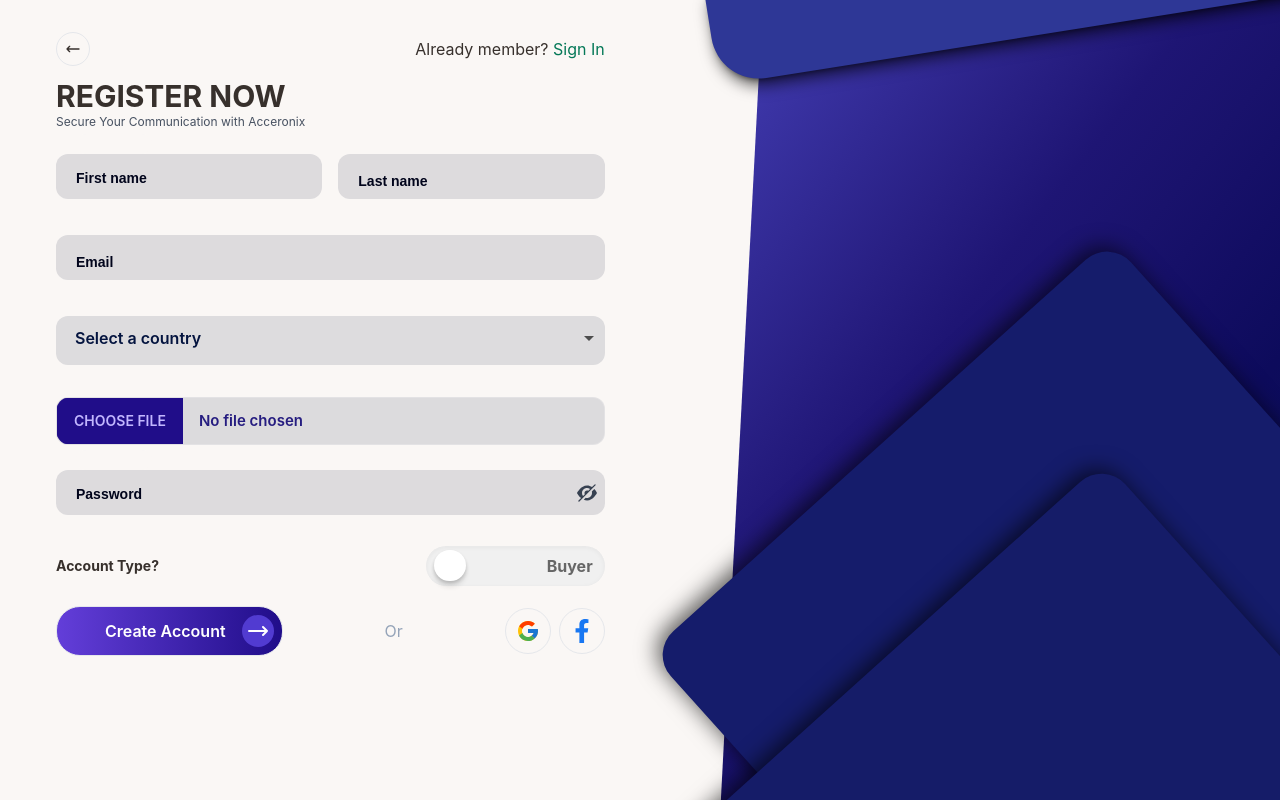
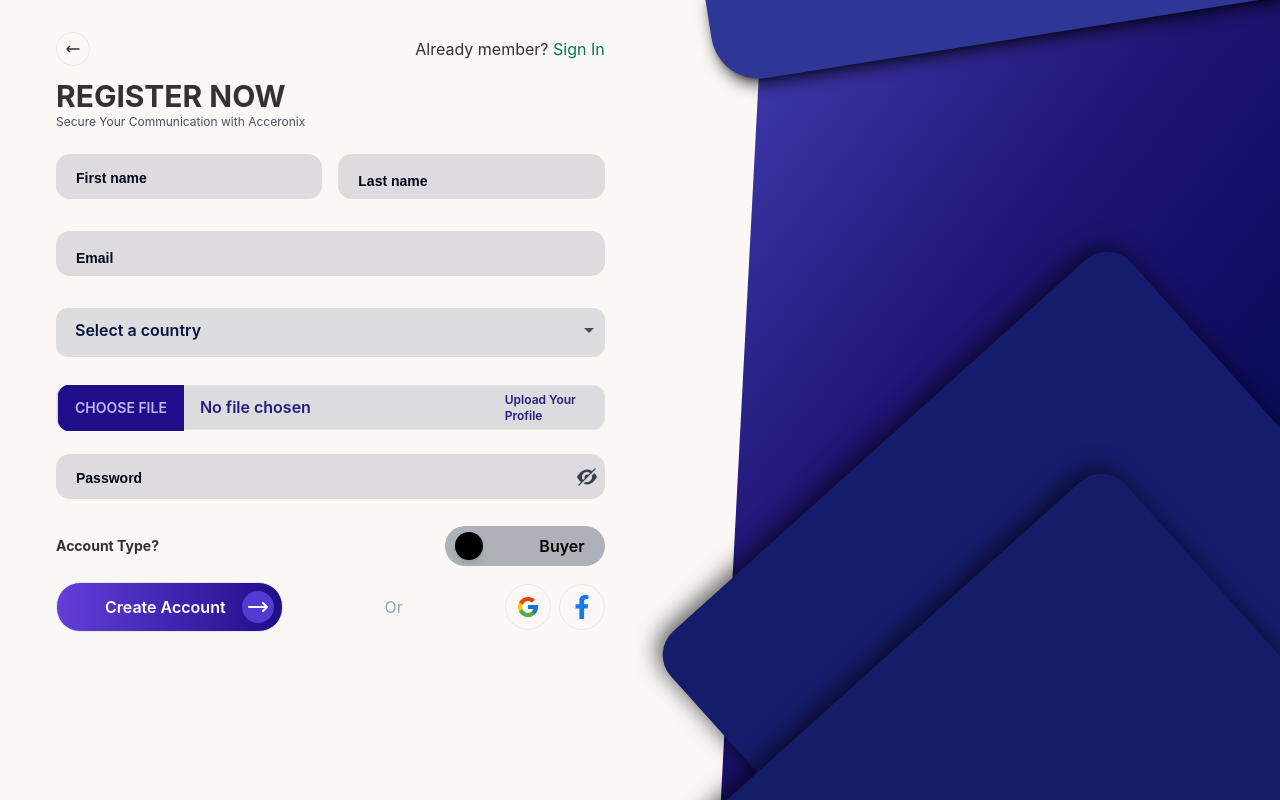
Before and after one commit to shourovr82/Acceronix, a React (Create React App) app: page /register in a window 1280 px wide. Shown: the top 800 px of the page. Built offline with nearby package versions, Linux system fonts and the light colour scheme; no server answers.

Commit message:
get form data from user

```diff
--- a/src/Contexts/Context/AcceronixProvider.js
+++ b/src/Contexts/Context/AcceronixProvider.js
@@ -1,13 +1,69 @@
-import React, { createContext } from 'react';
-import { getAuth } from 'firebase/auth'
+import React, { createContext, useEffect, useState } from 'react';
+import { createUserWithEmailAndPassword, getAuth, GoogleAuthProvider, onAuthStateChanged, signInWithEmailAndPassword, signInWithPopup, signOut, updateProfile } from 'firebase/auth'
 import app from '../FirebaseConfig/firebase.config';
 
 export const AcceronixContext = createContext();
 
 const AcceronixProvider = ({ children }) => {
   const auth = getAuth(app);
+  const [user, setUser] = useState(null);
+  const [loading, setLoading] = useState(true);
+
+  const googleProvider = new GoogleAuthProvider();
+
+
+  const registerAccount = (email, password) => {
+    setLoading(true);
+    return createUserWithEmailAndPassword(auth, email, password)
+  }
+
+  const updateCurrentUserProfile = (userDetails) => {
+    setLoading(true);
+    return updateProfile(auth.currentUser, {
+      displayName: userDetails.displayName,
+      photoURL: userDetails.photoURL
+    })
+  }
+
+  const logInWithEmail = (email, password) => {
+    setLoading(true)
+    return signInWithEmailAndPassword(auth, email, password)
+  }
+
+
+
+  const handleLogout = () => {
+    setLoading(true);
+    return signOut(auth)
+  }
+
+
+
+
+
+  const handleGoogleLogin = () => {
+    setLoading(true)
+    return signInWithPopup(auth, googleProvider)
+  }
+
+
+  useEffect(() => {
+    const unsubscribe = onAuthStateChanged(auth, currentUser => {
+      setUser(currentUser);
+      setLoading(false);
+    })
+
+    return () => unsubscribe();
+  }, [])
+
   const contextInfo = {
-    name: 'shafin'
+    handleGoogleLogin,
+    user,
+    loading,
+    handleLogout,
+    registerAccount,
+    updateCurrentUserProfile,
+    logInWithEmail,
   }
   return (
     <div>
--- a/src/Pages/Authentication/Register/Register.css
+++ b/src/Pages/Authentication/Register/Register.css
@@ -32,27 +32,32 @@
 }
 
 .forminput {
-  background-color: rgba(9, 21, 54, 0.123);
-  border-radius: 12px;
+  background-color: #0915361f;
   border: 0;
+  border-radius: 14px;
   box-sizing: border-box;
   color: #261d80;
   font-weight: 600;
   font-size: 15px;
   height: 100%;
   outline: 0;
-  padding: 4px 10px 0;
   width: 100%;
+  padding: 10px;
 }
 
 .forminputupload {
+  background-color: rgba(9, 21, 54, 0);
+  border: 1px solid rgba(255, 255, 255, 0);
+}
+
+.forminputuploadFile {
   background-color: rgba(9, 21, 54, 0.123);
-
   border: 1px solid rgba(255, 255, 255, 0.2);
   color: #261d80;
   font-weight: 600;
   font-size: 15px;
 }
+
 
 .cut {
   /* background-color: #fff; */
--- a/src/Pages/Authentication/Register/RegisterMain.js
+++ b/src/Pages/Authentication/Register/RegisterMain.js
@@ -1,4 +1,4 @@
-import React, { useState } from 'react';
+import React, { useContext, useState } from 'react';
 import { HiEye, HiOutlineArrowNarrowRight } from 'react-icons/hi';
 import { GoEyeClosed } from 'react-icons/go';
 import { FaFacebookF } from 'react-icons/fa';
@@ -7,19 +7,89 @@ import './RegistrationMain.css'
 import RegistrationText from './RegistrationText';
 import { useForm } from 'react-hook-form';
 import ReactFlagsSelect from 'react-flags-select';
+import { AcceronixContext } from '../../../Contexts/Context/AcceronixProvider';
 
 
 const RegisterMain = () => {
-  const [showPassword, setShowPassword] = useState(false)
+  const [showPassword, setShowPassword] = useState(false);
+  const [selected, setSelected] = useState("");
+  const [toggle, setToggle] = useState(true);
+  const [photoLink, setPhotoLink] = useState('')
+  const [accountType, setAccountType] = useState('Buyer');
   const { register, handleSubmit, reset, formState: { errors } } = useForm();
-  const [selected, setSelected] = useState("");
   const onSelect = (code) => setSelected(code);
+  const { handleGoogleLogin, registerAccount } = useContext(AcceronixContext);
   const searchable = Boolean("Searchable", false);
+  const imgbbSecretKey = process.env.REACT_APP_imgbb_key;
 
 
+  const getAccountType = () => {
+    if (toggle) {
+      setAccountType('Seller')
+    } else {
+      setAccountType('Buyer')
+    }
+  }
+
+  const hostProfilePhoto = (image, formData) => {
+    const url = `https://api.imgbb.com/1/upload?key=${imgbbSecretKey}`;
+    if (image) {
+      fetch(url, {
+        method: 'POST',
+        body: formData
+      })
+        .then(res => res.json())
+        .then(imgData => {
+          const photoURL = imgData?.data?.url;
+          setPhotoLink(photoURL)
+        })
+    }
+  }
+
+
+
+  // register new account
   const handleRegister = (data) => {
-    console.log(data);
+
+    const image = data.image[0];
+    // host image
+    if (image) {
+      const formData = new FormData();
+      formData.append(image, formData);
+      if (formData) {
+        hostProfilePhoto(image, formData);
+      }
+      console.log(formData);
+    }
+    const allData = {
+      ...data,
+      accountType,
+      photoURL: photoLink
+    }
+
+    console.log(allData);
   }
+
+
+
+
+
+
+
+
+
+  // login with google
+  const googleLoginHandle = () => {
+    handleGoogleLogin()
+      .then(result => {
+        const user = result.user;
+      })
+      .catch(e => console.log(e))
+  }
+
+
+
+
 
 
   return (
@@ -28,8 +98,7 @@ const RegisterMain = () => {
       <RegistrationText />
       <form
         onSubmit={handleSubmit(handleRegister)}
-        className='flex  flex-col gap-5'>
-
+        className='flex  flex-col gap-4'>
         {/* Name */}
 
         <div className='flex items-center gap-4'>
@@ -40,9 +109,9 @@ const RegisterMain = () => {
               required: 'Your First name is Required ', minLength: { value: 3, message: 'Your first name must be at least 3' }
             })} />
             <div className="cut bg-base-100"></div>
-            <label for="firstname" className="placeholder flex items-center gap-3">First name  </label>
+            <label htmlFor="firstname" className="placeholder flex items-center gap-3">First name  </label>
             {
-              errors.firstname && <p className='text-white mt-1 text-center border bg-red-700 px-3 rounded-lg'>{errors.firstname?.message}</p>
+              errors.firstname && <p className='text-white mt-1 text-center border bg-red-700 px-3 text-sm rounded-lg'>{errors.firstname?.message}</p>
             }
 
           </div>
@@ -55,9 +124,9 @@ const RegisterMain = () => {
               })}
             />
             <div className="cut"></div>
-            <label for="lastname" className="placeholder">Last name</label>
+            <label htmlFor="lastname" className="placeholder">Last name</label>
             {
-              errors.lastname && <p className='text-white mt-1 text-center border bg-red-700 px-3 rounded-lg'>{errors.lastname?.message}</p>
+              errors.lastname && <p className='text-white mt-1 text-center border bg-red-700 px-3 text-sm rounded-lg'>{errors.lastname?.message}</p>
             }
           </div>
         </div>
@@ -73,8 +142,9 @@ const RegisterMain = () => {
           })} />
           <div className="cut cut-short"></div>
           <label htmlFor="email" className="placeholder">Email</label>
+
           {
-            errors.email && <p className='text-white mt-1 text-center border bg-red-700 px-3 rounded-lg'>{errors.email?.message}</p>
+            errors.email && <p className='text-white text-sm mt-1 text-center border bg-red-700 px-3  rounded-lg'>{errors.email?.message}</p>
           }
         </div>
         {/* Country */}
@@ -91,9 +161,10 @@ const RegisterMain = () => {
 
 
         {/* photo upload */}
-        <div className="input-container  my-2   ">
-          <input type="file" className="file-input focus:outline-none focus:ring-2 ring-[#1f2aa1] ring-offset-0   forminputupload file-input-info rounded-xl
-               w-full"    />
+        <div className="input-container flex items-center forminputuploadFile justify-between  w-full my-2 rounded-xl   ">
+          <input type="file" id='file' className="file-input  focus:outline-none focus:ring-2 ring-[#1f2aa1] ring-offset-0   forminputupload file-input-info rounded-xl w-full"   {...register("image")} />
+          <label htmlFor="file" className="pr-2 text-xs">Upload Your Profile</label>
+
         </div>
 
         {/* Password */}
@@ -107,18 +178,19 @@ const RegisterMain = () => {
 
             />
             <button
+              onClick={() => setShowPassword(!showPassword)}
               type="button" className="absolute right-2 bg-transparent flex items-center justify-center text-gray-700">
               <span
-                onClick={() => setShowPassword(!showPassword)}
+
               >{showPassword ? <HiEye className='text-xl' /> : <GoEyeClosed className='text-xl' />}</span>
 
 
             </button>
             <div className="cut bg-base-100"></div>
-            <label for="firstname" className="placeholder flex items-center gap-3">Password  </label>
+            <label htmlFor="firstname" className="placeholder flex items-center gap-3">Password  </label>
           </div>
           {
-            errors.password && <p className='text-white mt-1 text-center border bg-red-700 px-3 rounded-lg'>{errors.password?.message}</p>
+            errors.password && <p className='text-white text-sm mt-1 text-center border bg-red-700 px-3 rounded-lg'>{errors.password?.message}</p>
           }
         </div>
 
@@ -128,14 +200,28 @@ const RegisterMain = () => {
           <h4 className='text-sm font-bold'>
             Account Type?
           </h4>
-          <p className="btn-switch">
-            <input type="radio" id="yes" name="switch" className="btn-switch__radio btn-switch__radio_yes" />
-            <input type="radio" checked id="no" name="switch" className="btn-switch__radio btn-switch__radio_no" />
-            <label for="yes" className="btn-switch__label btn-switch__label_yes">
-              <span className="btn-switch__txt">Seller</span>
-            </label>
-            <label for="no" className="btn-switch__label btn-switch__label_no"><span className="btn-switch__txt"> Buyer </span></label>
-          </p>
+          <>
+            <div className="flex flex-col justify-center  items-center ">
+              {/*   Switch Container */}
+
+              <div
+                className="md:w-40 md:h-10 w-12 h-6 flex items-center bg-[#0915364f] rounded-full relative p-1 cursor-pointer"
+                onClick={() => {
+                  setToggle(!toggle);
+                  getAccountType()
+                }}
+              >
+                <span className={`absolute transition-transform font-semibold text-black ${toggle ? 'right-5 ' : 'left-5'}`}>{toggle ? 'Buyer' : 'Seller'}</span>
+                {/* Switch */}
+                <div
+                  className={
+                    "bg-black md:w-7 ml-1.5 md:h-7 h-5 w-5 rounded-full shadow-md transform duration-300 ease-in-out" +
+                    (toggle ? null : 'transform translate-x-28')
+                  }
+                ></div>
+              </div>
+            </div>
+          </>
         </div>
 
 
@@ -150,13 +236,15 @@ const RegisterMain = () => {
             <p className='text-slate-400'>Or</p>
           </div>
           <div className='flex items-center justify-between gap-2'>
-            <button className='border rounded-full p-2.5'>
+            <p
+              onClick={() => googleLoginHandle()}
+              className='border  rounded-full p-2.5'>
               <FcGoogle className='text-2xl' />
-            </button>
+            </p>
 
-            <button className='border rounded-full p-2.5'>
+            <p className='border rounded-full p-2.5'>
               <FaFacebookF className='text-2xl text-[#1877f2]' />
-            </button>
+            </p>
           </div>
 
         </div>
```
Also changed, not shown: 1 other file (tests, documents, lock files or other folders).
